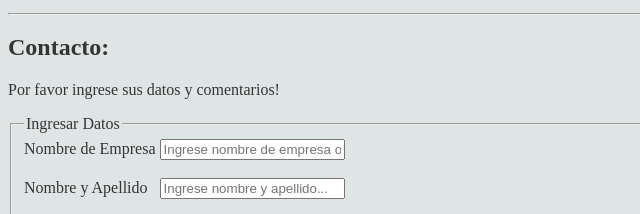
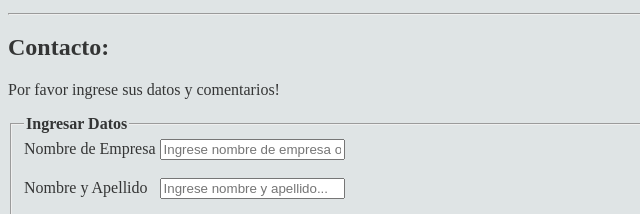
Before and after one commit to tam-sal/CV_Mod1Uni3, a plain HTML site: page index.html in a window 1280 px wide. Shown: the part 3440-3654 px from the top of the page, 0-640 px from the left. Drawn offline with Linux system fonts and the light colour scheme.

Commit message:
"cambio a negrita el legend del form"

```diff
--- a/index.html
+++ b/index.html
@@ -222,7 +222,7 @@
           <p>Por favor ingrese sus datos y comentarios!</p>
           <form action id="form_contacto" method="post">
             <fieldset>
-              <legend>Ingresar Datos</legend>
+              <legend><b>Ingresar Datos</b></legend>
               <label for="empresa">Nombre de Empresa</label>
               <input
                 type="text"
```
